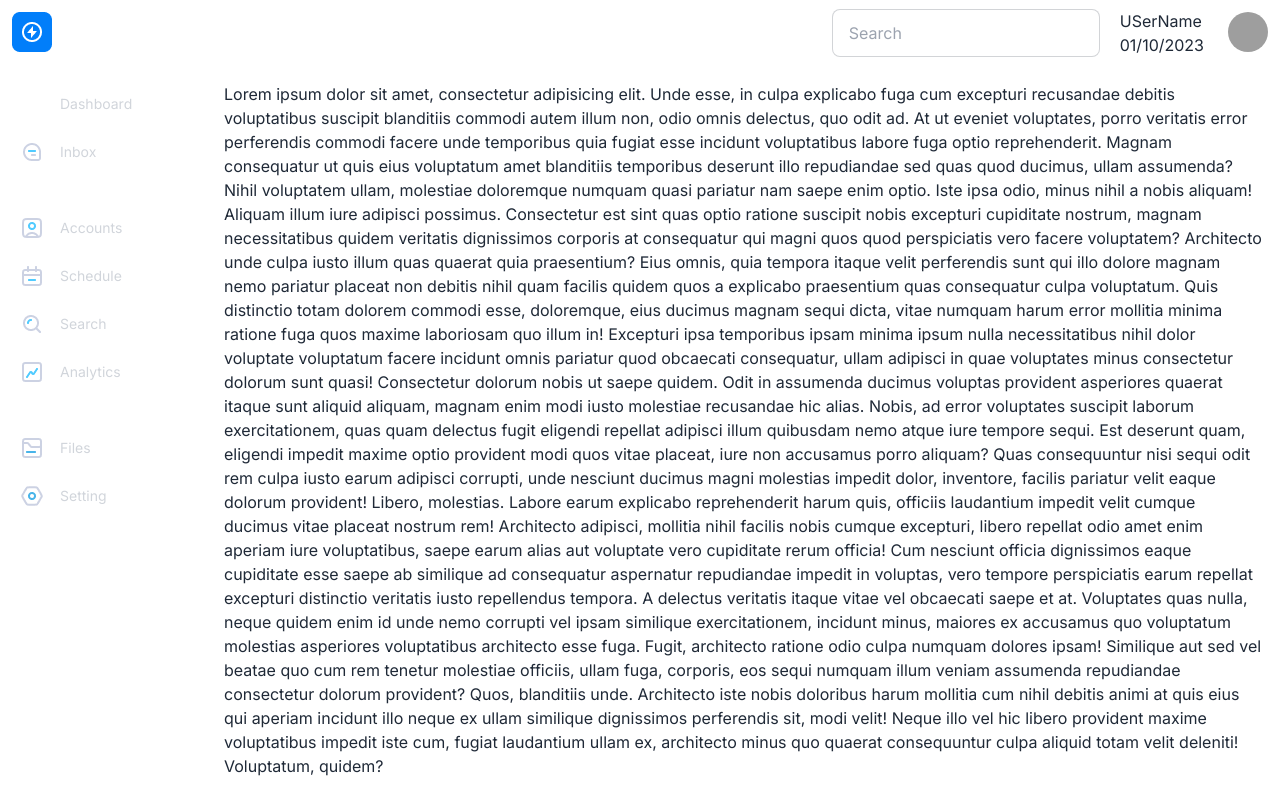
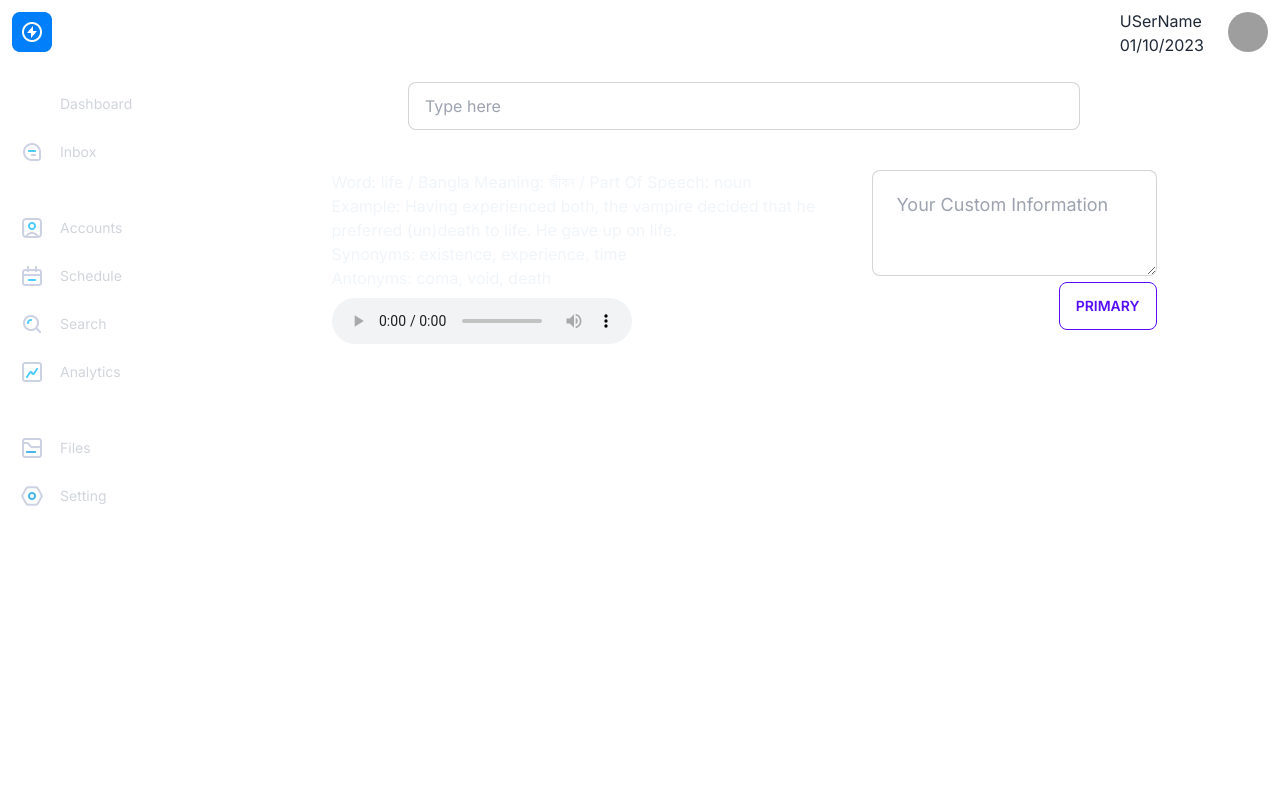
Before and after one commit to udaysarkarud/word-shuffler-2, a Next.js app: page / in a window 1280 px wide. Built offline with nearby package versions, Linux system fonts and the light colour scheme; grey boxes are pictures that could not be loaded.

Commit message:
feat: ui done for word search and details

```diff
--- a/package.json
+++ b/package.json
@@ -18,12 +18,15 @@
     "@auth/prisma-adapter": "^1.0.2",
     "@next-auth/prisma-adapter": "0.4.4-canary.81",
     "@prisma/client": "^5.3.1",
+    "@vitalets/google-translate-api": "^9.2.0",
+    "axios": "^1.5.1",
     "bcrypt": "^5.1.1",
     "jsonwebtoken": "^9.0.2",
     "next": "latest",
     "next-auth": "^4.23.1",
     "react": "latest",
-    "react-dom": "latest"
+    "react-dom": "latest",
+    "spellchecker": "^3.7.1"
   },
   "devDependencies": {
     "@commitlint/cli": "^17.7.2",
@@ -34,6 +37,7 @@
     "@types/node": "latest",
     "@types/react": "latest",
     "@types/react-dom": "latest",
+    "@types/spellchecker": "^3.5.0",
     "@typescript-eslint/eslint-plugin": "^6.7.3",
     "autoprefixer": "latest",
     "commitizen": "^4.3.0",
--- a/src/app/layout.tsx
+++ b/src/app/layout.tsx
@@ -20,9 +20,10 @@ export default function RootLayout({
           <div className="">
             <div className="flex">
               <Sidebar />
-              <div>
+
+              <div className="flex-1">
                 <Navbar />
-                <div className="bg-white p-4">{children}</div>
+                <div className="p-4">{children}</div>
               </div>
             </div>
           </div>
--- a/src/app/page.tsx
+++ b/src/app/page.tsx
@@ -1,61 +1,12 @@
+import WordSearch from '@/components/WordSearch/WordSearch';
+import WordSearchResult from '@/components/WordSearchResult/WordSearchResult';
+
 export default function Home() {
   return (
     <>
       <div>
-        Lorem ipsum dolor sit amet, consectetur adipisicing elit. Unde esse, in
-        culpa explicabo fuga cum excepturi recusandae debitis voluptatibus
-        suscipit blanditiis commodi autem illum non, odio omnis delectus, quo
-        odit ad. At ut eveniet voluptates, porro veritatis error perferendis
-        commodi facere unde temporibus quia fugiat esse incidunt voluptatibus
-        labore fuga optio reprehenderit. Magnam consequatur ut quis eius
-        voluptatum amet blanditiis temporibus deserunt illo repudiandae sed quas
-        quod ducimus, ullam assumenda? Nihil voluptatem ullam, molestiae
-        doloremque numquam quasi pariatur nam saepe enim optio. Iste ipsa odio,
-        minus nihil a nobis aliquam! Aliquam illum iure adipisci possimus.
-        Consectetur est sint quas optio ratione suscipit nobis excepturi
-        cupiditate nostrum, magnam necessitatibus quidem veritatis dignissimos
-        corporis at consequatur qui magni quos quod perspiciatis vero facere
-        voluptatem? Architecto unde culpa iusto illum quas quaerat quia
-        praesentium? Eius omnis, quia tempora itaque velit perferendis sunt qui
-        illo dolore magnam nemo pariatur placeat non debitis nihil quam facilis
-        quidem quos a explicabo praesentium quas consequatur culpa voluptatum.
-        Quis distinctio totam dolorem commodi esse, doloremque, eius ducimus
-        magnam sequi dicta, vitae numquam harum error mollitia minima ratione
-        fuga quos maxime laboriosam quo illum in! Excepturi ipsa temporibus
-        ipsam minima ipsum nulla necessitatibus nihil dolor voluptate voluptatum
-        facere incidunt omnis pariatur quod obcaecati consequatur, ullam
-        adipisci in quae voluptates minus consectetur dolorum sunt quasi!
-        Consectetur dolorum nobis ut saepe quidem. Odit in assumenda ducimus
-        voluptas provident asperiores quaerat itaque sunt aliquid aliquam,
-        magnam enim modi iusto molestiae recusandae hic alias. Nobis, ad error
-        voluptates suscipit laborum exercitationem, quas quam delectus fugit
-        eligendi repellat adipisci illum quibusdam nemo atque iure tempore
-        sequi. Est deserunt quam, eligendi impedit maxime optio provident modi
-        quos vitae placeat, iure non accusamus porro aliquam? Quas consequuntur
-        nisi sequi odit rem culpa iusto earum adipisci corrupti, unde nesciunt
-        ducimus magni molestias impedit dolor, inventore, facilis pariatur velit
-        eaque dolorum provident! Libero, molestias. Labore earum explicabo
-        reprehenderit harum quis, officiis laudantium impedit velit cumque
-        ducimus vitae placeat nostrum rem! Architecto adipisci, mollitia nihil
-        facilis nobis cumque excepturi, libero repellat odio amet enim aperiam
-        iure voluptatibus, saepe earum alias aut voluptate vero cupiditate rerum
-        officia! Cum nesciunt officia dignissimos eaque cupiditate esse saepe ab
-        similique ad consequatur aspernatur repudiandae impedit in voluptas,
-        vero tempore perspiciatis earum repellat excepturi distinctio veritatis
-        iusto repellendus tempora. A delectus veritatis itaque vitae vel
-        obcaecati saepe et at. Voluptates quas nulla, neque quidem enim id unde
-        nemo corrupti vel ipsam similique exercitationem, incidunt minus,
-        maiores ex accusamus quo voluptatum molestias asperiores voluptatibus
-        architecto esse fuga. Fugit, architecto ratione odio culpa numquam
-        dolores ipsam! Similique aut sed vel beatae quo cum rem tenetur
-        molestiae officiis, ullam fuga, corporis, eos sequi numquam illum veniam
-        assumenda repudiandae consectetur dolorum provident? Quos, blanditiis
-        unde. Architecto iste nobis doloribus harum mollitia cum nihil debitis
-        animi at quis eius qui aperiam incidunt illo neque ex ullam similique
-        dignissimos perferendis sit, modi velit! Neque illo vel hic libero
-        provident maxime voluptatibus impedit iste cum, fugiat laudantium ullam
-        ex, architecto minus quo quaerat consequuntur culpa aliquid totam velit
-        deleniti! Voluptatum, quidem?
+        <WordSearch />
+        <WordSearchResult />
       </div>
     </>
   );
--- a/src/components/Navbar/Navbar.tsx
+++ b/src/components/Navbar/Navbar.tsx
@@ -6,13 +6,6 @@ const Navbar = () => {
   return (
     <div className="navbar bg-base-100 flex justify-end">
       <div className="flex-none gap-5">
-        <div className="form-control">
-          <input
-            type="text"
-            placeholder="Search"
-            className="input input-bordered w-24 md:w-auto"
-          />
-        </div>
         <div className="form-control">
           <p>USerName</p>
           <p>01/10/2023</p>
--- /dev/null
+++ b/src/components/WordSearch/WordSearch.tsx
@@ -0,0 +1,25 @@
+'use client';
+
+const WordSearch = () => {
+  const getWordDetails = async (e) => {
+    e.preventDefault();
+
+    console.log(e.target.word.value);
+    e.target.reset();
+  };
+  return (
+    <div className="">
+      <form onSubmit={getWordDetails}>
+        <div className="flex justify-center">
+          <input
+            type="text"
+            placeholder="Type here"
+            className="input input-bordered w-full max-w-2xl"
+          />
+        </div>
+      </form>
+    </div>
+  );
+};
+
+export default WordSearch;
--- /dev/null
+++ b/src/components/WordSearchResult/WordSearchResult.tsx
@@ -0,0 +1,37 @@
+import React from 'react';
+
+const WordSearchResult = () => {
+  return (
+    <div className="pt-10 flex flex-col justify-center sm:flex-row gap-5">
+      <div className="text-1xl text-slate-100 w-auto sm:w-2/4">
+        <div>
+          <p>Word: life / Bangla Meaning: জীবন / Part Of Speech: noun</p>
+          <p>
+            Example: Having experienced both, the vampire decided that he
+            preferred (un)death to life. He gave up on life.
+          </p>
+        </div>
+        <div>
+          <p>Synonyms: existence, experience, time</p>
+          <p>Antonyms: coma, void, death</p>
+          <audio
+            controls
+            src="https://api.dictionaryapi.dev/media/pronunciations/en/life-us.mp3"
+            className="pt-2"
+          />
+        </div>
+      </div>
+      <div>
+        <textarea
+          placeholder="Your Custom Information"
+          className="textarea textarea-bordered textarea-lg w-full"
+        ></textarea>
+        <div className="flex justify-end">
+          <button className="btn btn-outline btn-primary">Primary</button>
+        </div>
+      </div>
+    </div>
+  );
+};
+
+export default WordSearchResult;
```
Also changed, not shown: src/app/api/checkword/route.ts (added, +17 -0 lines), 1 other file (tests, documents, lock files or other folders).
